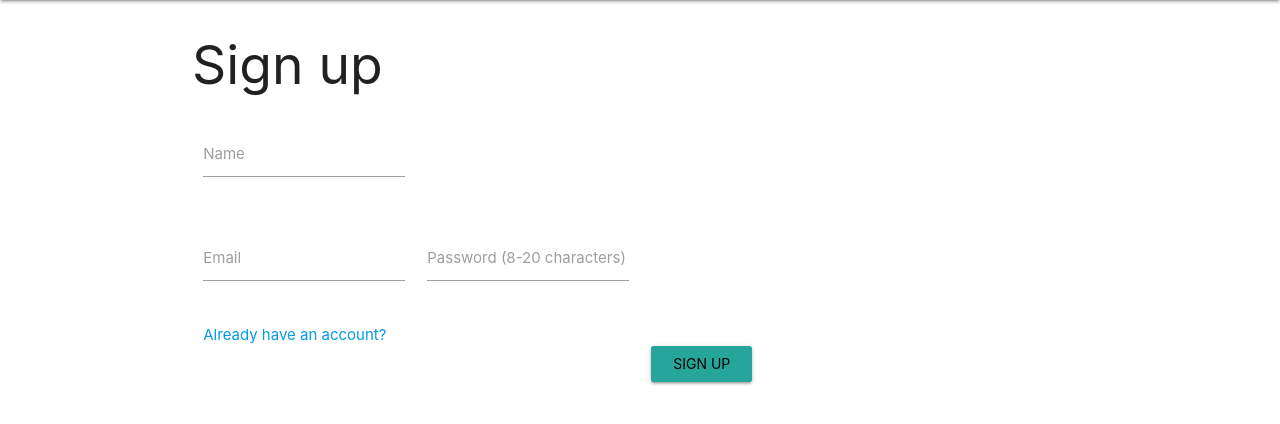
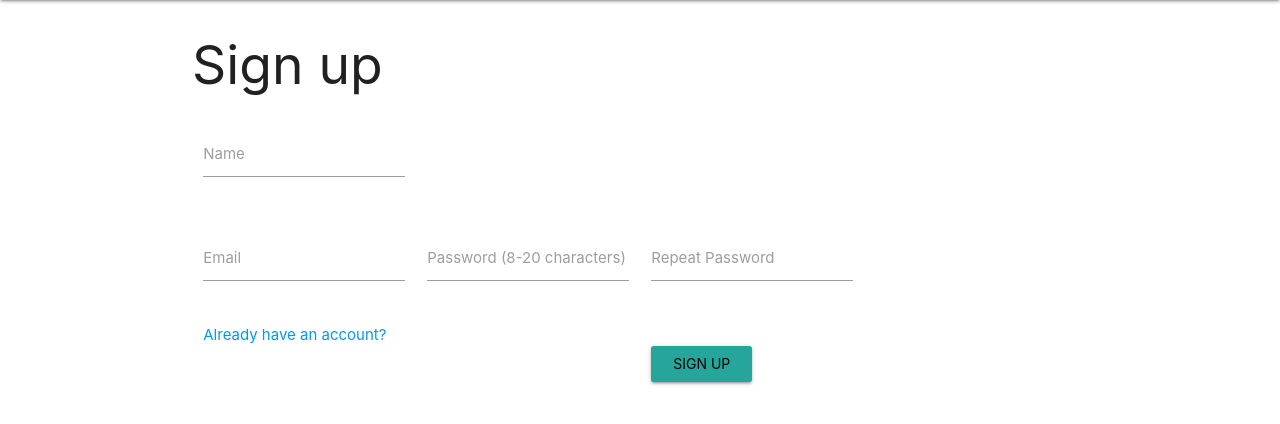
Before and after one commit to jamesw8/TTP-FS-20180728, a Flask app: page /register in a window 1280 px wide. Shown: the part 64-488 px from the top of the page. Run offline with Flask 2, Linux system fonts and the light colour scheme.

Commit message:
Made small fixes to templates

```diff
--- a/templates/layout.html
+++ b/templates/layout.html
@@ -19,7 +19,7 @@
 						<!-- Need to add session checks -->
 						{% if 'user' in session %}
 							<li><a href="{{ url_for('portfolio') }}">Portfolio</a></li>
-							<li><a href="{{ url_for('trade') }}">Trade</a></li>
+							<li><a href="{{ url_for('transactions') }}">Transactions</a></li>
 							<li><a href="{{ url_for('logout') }}">Logout</a></li>
 						{% else %}
 							<li><a href="{{ url_for('register') }}">Sign up</a></li>
--- a/templates/login.html
+++ b/templates/login.html
@@ -15,7 +15,7 @@
 						{{ form.password}}
 					</div>
 				</div>
-				<a href="{{ url_for('register') }}">Already have an account?</a>
+				<a href="{{ url_for('register') }}">Don't have an account?</a>
 				<div class="row">
 					<div class="col s6 offset-s6">
 						<input class="waves-effect waves-light btn" type="submit" value="Login"/>
--- a/templates/register.html
+++ b/templates/register.html
@@ -20,6 +20,10 @@
 						{{ form.password.label }}
 						{{ form.password(minlength=8, maxlength=20) }}
 					</div>
+					<div class="input-field col center-align s3">
+						{{ form.confirm_password.label }}
+						{{ form.confirm_password }}
+					</div>
 				</div>
 				<a href="{{ url_for('login') }}">Already have an account?</a>
 				<div class="row">
```
